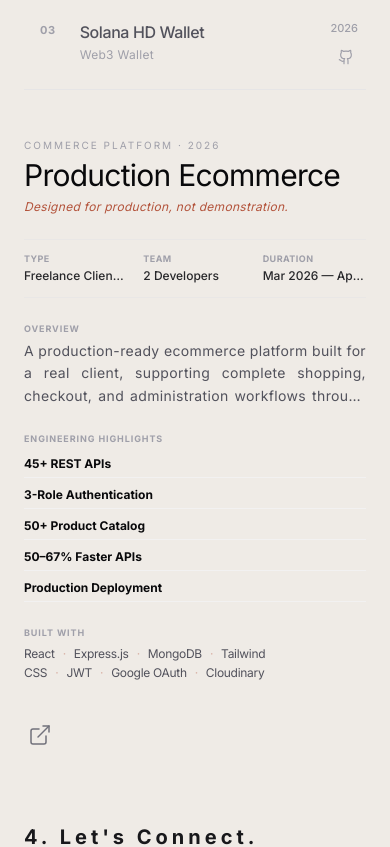
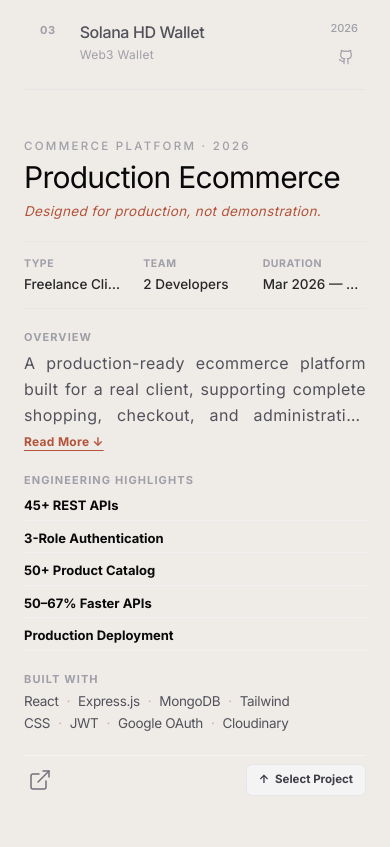
Before and after one commit to Bala-Prakash-M/Portfolio, a Next.js app: page / in a window 390 px wide. Shown: the part 4040-4887 px from the top of the page. Built offline with nearby package versions, Linux system fonts and the light colour scheme.

Commit message:
feat: add expand/collapse functionality and improve layout in RightPart component

```diff
--- a/components/modules/projects/RightPart.tsx
+++ b/components/modules/projects/RightPart.tsx
@@ -1,6 +1,6 @@
 "use client";
 
-import React from "react";
+import React, { useState } from "react";
 import { motion, AnimatePresence } from "framer-motion";
 import type { Variants } from "framer-motion";
 import { Project } from "./data";
@@ -10,6 +10,15 @@ interface RightPartProps {
 }
 
 export default function RightPart({ activeProject }: RightPartProps) {
+  const [isExpanded, setIsExpanded] = useState(false);
+
+  const scrollToProjectsTop = () => {
+    const projectsElement = document.getElementById("projects");
+    if (projectsElement) {
+      projectsElement.scrollIntoView({ behavior: "smooth" });
+    }
+  };
+
   // Accelerated under-350ms cinematic variant matrix
   const panelVariants: Variants = {
     initial: { opacity: 0 },
@@ -45,13 +54,13 @@ export default function RightPart({ activeProject }: RightPartProps) {
           initial="initial"
           animate="animate"
           exit="exit"
-          className="space-y-6"
+          className="space-y-5"
         >
           {/* ====================================================================
-              ROW 1: CATEGORY, TITLE & PHILOSOPHY BLOCK (Now part of stagger cascade)
+              ROW 1: CATEGORY, TITLE & PHILOSOPHY BLOCK
              ==================================================================== */}
           <motion.div variants={childVariants} className="w-full space-y-1">
-            <span className="font-mono text-[10px] uppercase tracking-[0.2em] text-zinc-400 block">
+            <span className="font-mono text-[11.5px] font-medium uppercase tracking-[0.2em] text-zinc-400 block">
               {activeProject.shortCategory} · {activeProject.year}
             </span>
 
@@ -59,54 +68,68 @@ export default function RightPart({ activeProject }: RightPartProps) {
               {activeProject.title}
             </h2>
 
-            <p className="text-xs font-mono text-[#B3533B] tracking-wide pt-0.5 italic">
+            <p className="text-[13.5px] font-mono text-[#B3533B] tracking-wide pt-0.5 italic">
               {activeProject.philosophy || "Designed for production, not demonstration."}
             </p>
           </motion.div>
 
           {/* ====================================================================
-              ROW 2: FLAT ROW JOURNAL METADATA
+              ROW 2: FLAT ROW JOURNAL METADATA (Compressed Vertical Padding)
              ==================================================================== */}
           <motion.div
             variants={childVariants}
-            className="grid grid-cols-3 gap-4 py-3 border-y border-zinc-200/60"
+            className="grid grid-cols-3 gap-4 py-3.5 border-y border-zinc-200/60"
           >
             <div>
-              <div className="font-mono text-[9px] font-bold text-zinc-400 uppercase tracking-wider mb-0.5">Type</div>
-              <div className="text-[12px] font-medium text-zinc-800 truncate">{activeProject.meta.type}</div>
+              <div className="font-mono text-[10.5px] font-bold text-zinc-400 uppercase tracking-wider mb-0.5">Type</div>
+              <div className="text-[13.5px] font-medium text-zinc-800 truncate">{activeProject.meta.type}</div>
             </div>
             <div>
-              <div className="font-mono text-[9px] font-bold text-zinc-400 uppercase tracking-wider mb-0.5">Team</div>
-              <div className="text-[12px] font-medium text-zinc-800 truncate">{activeProject.meta.team}</div>
+              <div className="font-mono text-[10.5px] font-bold text-zinc-400 uppercase tracking-wider mb-0.5">Team</div>
+              <div className="text-[13.5px] font-medium text-zinc-800 truncate">{activeProject.meta.team}</div>
             </div>
             <div>
-              <div className="font-mono text-[9px] font-bold text-zinc-400 uppercase tracking-wider mb-0.5">Duration</div>
-              <div className="text-[12px] font-medium text-zinc-800 truncate">{activeProject.meta.duration}</div>
+              <div className="font-mono text-[10.5px] font-bold text-zinc-400 uppercase tracking-wider mb-0.5">Duration</div>
+              <div className="text-[13.5px] font-medium text-zinc-800 truncate">{activeProject.meta.duration}</div>
             </div>
           </motion.div>
 
           {/* ====================================================================
-              ROW 3: OVERVIEW BLOCK
+              ROW 3: OVERVIEW BLOCK (With Read More expand state for mobile)
              ==================================================================== */}
           <motion.div variants={childVariants} className="space-y-1">
-            <h4 className="font-mono text-[9px] font-bold text-zinc-400 uppercase tracking-widest">Overview</h4>
-            <p className="text-zinc-600 text-[14px] leading-relaxed tracking-wide text-justify font-normal max-w-2xl line-clamp-3">
+            <h4 className="font-mono text-[11px] font-bold text-zinc-400 uppercase tracking-widest">Overview</h4>
+            <div>
+              <p
+                className={`text-zinc-600 text-[16px] leading-relaxed tracking-wide text-justify font-normal max-w-2xl transition-all duration-200 ${
+                  !isExpanded ? "line-clamp-3 md:line-clamp-none" : ""
+                }`}
+              >
                 {activeProject.overview}
               </p>
+
+              {/* Mobile-only toggle trigger */}
+              <button
+                onClick={() => setIsExpanded(!isExpanded)}
+                className="mt-1 font-mono text-[12px] font-bold text-[#B3533B] tracking-wide underline underline-offset-4 md:hidden focus:outline-none"
+              >
+                {isExpanded ? "Read Less ↑" : "Read More ↓"}
+              </button>
+            </div>
           </motion.div>
 
           {/* ====================================================================
               ROW 4: ENGINEERING HIGHLIGHTS GRID
              ==================================================================== */}
-          <motion.div variants={childVariants} className="space-y-2">
-            <h4 className="font-mono text-[9px] font-bold text-zinc-400 uppercase tracking-widest">Engineering Highlights</h4>
+          <motion.div variants={childVariants} className="space-y-1.5">
+            <h4 className="font-mono text-[11px] font-bold text-zinc-400 uppercase tracking-widest">Engineering Highlights</h4>
             <div className="grid grid-cols-1 sm:grid-cols-2 gap-x-6 gap-y-2 pt-0.5">
               {activeProject.highlights.map((highlight, index) => (
                 <div
                   key={index}
                   className="flex items-baseline gap-2.5 pb-1 border-b border-zinc-100/70"
                 >
-                  <span className="font-mono text-[12px] font-bold text-zinc-950 shrink-0 min-w-[115px]">
+                  <span className="font-mono text-[13px] font-bold text-zinc-950 shrink-0 min-w-[115px]">
                     {highlight.label}
                   </span>
                 </div>
@@ -118,8 +141,8 @@ export default function RightPart({ activeProject }: RightPartProps) {
               ROW 5: INLINE TECH BUILT STACK
              ==================================================================== */}
           <motion.div variants={childVariants} className="space-y-1">
-            <h4 className="font-mono text-[9px] font-bold text-zinc-400 uppercase tracking-widest">Built With</h4>
-            <div className="text-[12px] font-mono text-zinc-600 leading-relaxed max-w-2xl tracking-tight">
+            <h4 className="font-mono text-[11px] font-bold text-zinc-400 uppercase tracking-widest">Built With</h4>
+            <div className="text-[13.5px] font-mono text-zinc-600 leading-relaxed max-w-2xl tracking-tight">
               {activeProject.stack.reduce(
                 (acc, curr, i) => [
                   ...acc,
@@ -136,12 +159,14 @@ export default function RightPart({ activeProject }: RightPartProps) {
           </motion.div>
 
           {/* ====================================================================
-              ROW 6: LIGHTWEIGHT EDITORIAL ACTIONS
+              ROW 6: ACTIONS & MOBILE SECTION NAVIGATION
              ==================================================================== */}
           <motion.div
             variants={childVariants}
-            className="flex items-center gap-6 pt-3"
+            className="flex items-center justify-between pt-2 border-t border-zinc-100 md:border-t-0"
           >
+            {/* Direct Project Links */}
+            <div className="flex items-center gap-6">
               {activeProject.githubUrl && (
                 <div className="group/btn relative">
                   <a
@@ -164,7 +189,7 @@ export default function RightPart({ activeProject }: RightPartProps) {
                       <path d="M9 18c-4.51 2-5-2-7-2" />
                     </svg>
                   </a>
-                <span className="absolute bottom-full left-1/2 -translate-x-1/2 mb-2.5 opacity-0 pointer-events-none transition-opacity duration-100 whitespace-nowrap px-3 py-1.5 rounded bg-zinc-900 text-zinc-50 text-[11px] font-mono tracking-wide shadow-md group-hover/btn:opacity-100 z-50">
+                  <span className="hidden md:block absolute bottom-full left-1/2 -translate-x-1/2 mb-2.5 opacity-0 pointer-events-none transition-opacity duration-100 whitespace-nowrap px-3 py-1.5 rounded bg-zinc-900 text-zinc-50 text-[11px] font-mono tracking-wide shadow-md group-hover/btn:opacity-100 z-50">
                     source_code
                   </span>
                 </div>
@@ -193,11 +218,21 @@ export default function RightPart({ activeProject }: RightPartProps) {
                       <line x1="10" y1="14" x2="21" y2="3" />
                     </svg>
                   </a>
-                <span className="absolute bottom-full left-1/2 -translate-x-1/2 mb-2.5 opacity-0 pointer-events-none transition-opacity duration-100 whitespace-nowrap px-3 py-1.5 rounded bg-zinc-900 text-zinc-50 text-[11px] font-mono tracking-wide shadow-md group-hover/btn:opacity-100 z-50">
+                  <span className="hidden md:block absolute bottom-full left-1/2 -translate-x-1/2 mb-2.5 opacity-0 pointer-events-none transition-opacity duration-100 whitespace-nowrap px-3 py-1.5 rounded bg-zinc-900 text-zinc-50 text-[11px] font-mono tracking-wide shadow-md group-hover/btn:opacity-100 z-50">
                     live_preview
                   </span>
                 </div>
               )}
+            </div>
+
+            {/* Mobile-Only Jump-to-Top Button */}
+            <button
+              onClick={scrollToProjectsTop}
+              className="md:hidden inline-flex items-center gap-1.5 font-mono text-[11.5px] font-bold text-zinc-700 hover:text-[#B3533B] transition-colors duration-150 bg-zinc-100 px-3 py-1.5 rounded-md border border-zinc-200/80 active:scale-95"
+            >
+              <span>↑</span>
+              <span>Select Project</span>
+            </button>
           </motion.div>
         </motion.div>
       </AnimatePresence>
```
Lines whose indentation alone changed are shown as unchanged.
